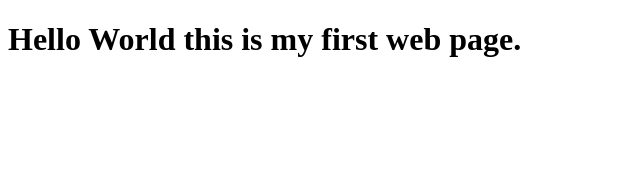
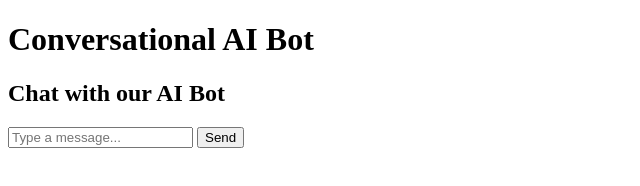
Before and after one commit to dhirajshonku/shonku, a plain HTML site: page index.html in a window 1280 px wide. Shown: the whole page, without its empty margins (0-640 px from the left). Drawn offline with Linux system fonts and the light colour scheme.

Commit message:
Update index.html

```diff
--- a/index.html
+++ b/index.html
@@ -2,11 +2,34 @@
 <html lang="en">
 <head>
     <meta charset="UTF-8">
-    <meta http-equiv="X-UA-Compatible" content="IE=edge">
     <meta name="viewport" content="width=device-width, initial-scale=1.0">
-    <title>Shonku Conversational AI Bot</title>
+    <title>Conversational AI Bot</title>
+    <link rel="stylesheet" href="(link unavailable)">
+    <link rel="stylesheet" href="styles.css">
 </head>
 <body>
-    <h1>Hello World this is my first web page.</h1>
+    <div class="container">
+        <div class="row">
+            <div class="col-md-6 offset-md-3">
+                <h1 class="text-center">Conversational AI Bot</h1>
+                <div class="chat-window">
+                    <div class="chat-header">
+                        <h2>Chat with our AI Bot</h2>
+                    </div>
+                    <div class="chat-messages">
+                        <!-- Messages will go here -->
+                    </div>
+                    <div class="chat-input">
+                        <input type="text" id="user-input" placeholder="Type a message...">
+                        <button id="send-btn">Send</button>
+                    </div>
+                </div>
+            </div>
+        </div>
+    </div>
+
+    <script src="(link unavailable)"></script>
+    <script src="(link unavailable)"></script>
+    <script src="script.js"></script>
 </body>
 </html>
```
